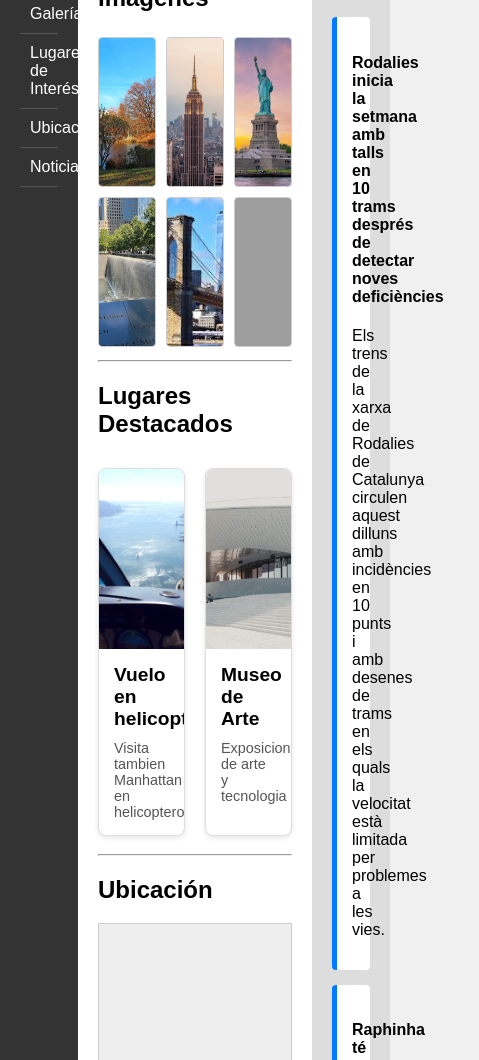
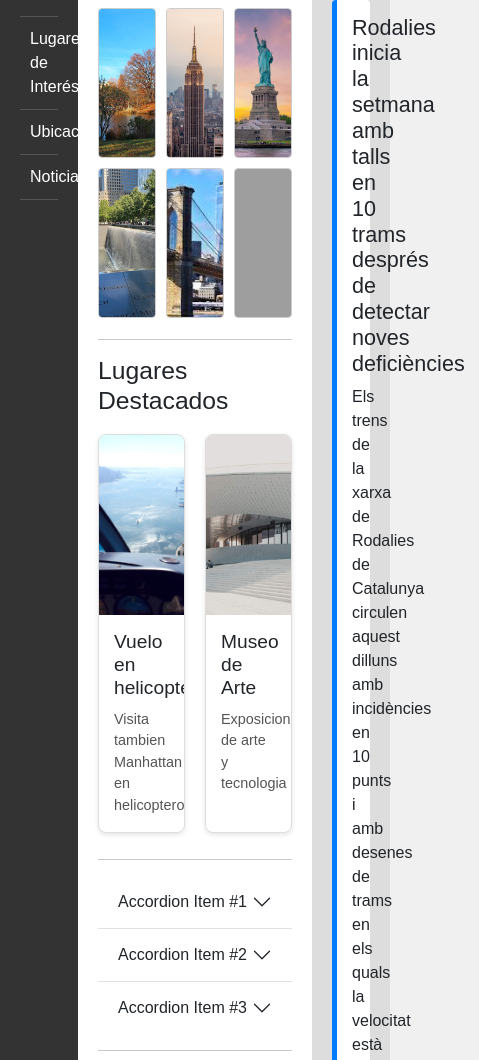
Before and after one commit to Marc-2006/ASIX1-0373-AE05-Turismo-responsive_bueno, a plain HTML site: page index.html in a window 390 px wide. Shown: the part 84-1144 px from the top of the page, 479 px wide, since content can reach past the window. Drawn offline with nearby package versions, Linux system fonts and the light colour scheme; grey boxes are pictures that could not be loaded.

Commit message:
boostrap añadido

```diff
--- a/index.html
+++ b/index.html
@@ -1,9 +1,12 @@
 <!DOCTYPE html>
 <html lang="es">
 <head>
-    <meta charset="UTF-8">
+   <meta charset="UTF-8">
     <meta name="viewport" content="width=device-width, initial-scale=1.0">
     <title>Turismo Responsive</title>
+
+    <link href="https://cdn.jsdelivr.net/npm/bootstrap@5.3.3/dist/css/bootstrap.min.css" rel="stylesheet">
+
     <link rel="stylesheet" href="style.css">
 </head>
 <body>
@@ -77,6 +80,40 @@
 
             <hr>
 
+<div class="accordion accordion-flush" id="accordionFlushExample">
+  <div class="accordion-item">
+    <h2 class="accordion-header">
+      <button class="accordion-button collapsed" type="button" data-bs-toggle="collapse" data-bs-target="#flush-collapseOne" aria-expanded="false" aria-controls="flush-collapseOne">
+        Accordion Item #1
+      </button>
+    </h2>
+    <div id="flush-collapseOne" class="accordion-collapse collapse" data-bs-parent="#accordionFlushExample">
+      <div class="accordion-body">Placeholder content for this accordion, which is intended to demonstrate the <code>.accordion-flush</code> class. This is the first item’s accordion body.</div>
+    </div>
+  </div>
+  <div class="accordion-item">
+    <h2 class="accordion-header">
+      <button class="accordion-button collapsed" type="button" data-bs-toggle="collapse" data-bs-target="#flush-collapseTwo" aria-expanded="false" aria-controls="flush-collapseTwo">
+        Accordion Item #2
+      </button>
+    </h2>
+    <div id="flush-collapseTwo" class="accordion-collapse collapse" data-bs-parent="#accordionFlushExample">
+      <div class="accordion-body">Placeholder content for this accordion, which is intended to demonstrate the <code>.accordion-flush</code> class. This is the second item’s accordion body. Let’s imagine this being filled with some actual content.</div>
+    </div>
+  </div>
+  <div class="accordion-item">
+    <h2 class="accordion-header">
+      <button class="accordion-button collapsed" type="button" data-bs-toggle="collapse" data-bs-target="#flush-collapseThree" aria-expanded="false" aria-controls="flush-collapseThree">
+        Accordion Item #3
+      </button>
+    </h2>
+    <div id="flush-collapseThree" class="accordion-collapse collapse" data-bs-parent="#accordionFlushExample">
+      <div class="accordion-body">Placeholder content for this accordion, which is intended to demonstrate the <code>.accordion-flush</code> class. This is the third item’s accordion body. Nothing more exciting happening here in terms of content, but just filling up the space to make it look, at least at first glance, a bit more representative of how this would look in a real-world application.</div>
+    </div>
+  </div>
+</div>
+
+            <hr>
             <section id="mapa">
                 <h2>Ubicación</h2>
                 <div class="mapa-placeholder">
@@ -102,5 +139,9 @@
 
     </div>
 
+
+
+<script src="https://cdn.jsdelivr.net/npm/bootstrap@5.3.3/dist/js/bootstrap.bundle.min.js"></script>
+</body>
 </body>
 </html>
--- a/style.css
+++ b/style.css
@@ -1,6 +1,8 @@
 * { /*   selector universal  */
     box-sizing: border-box;
 }
+
+
 
 body {
     font-family: Arial, sans-serif; /*  tipus de lletra  */
```
